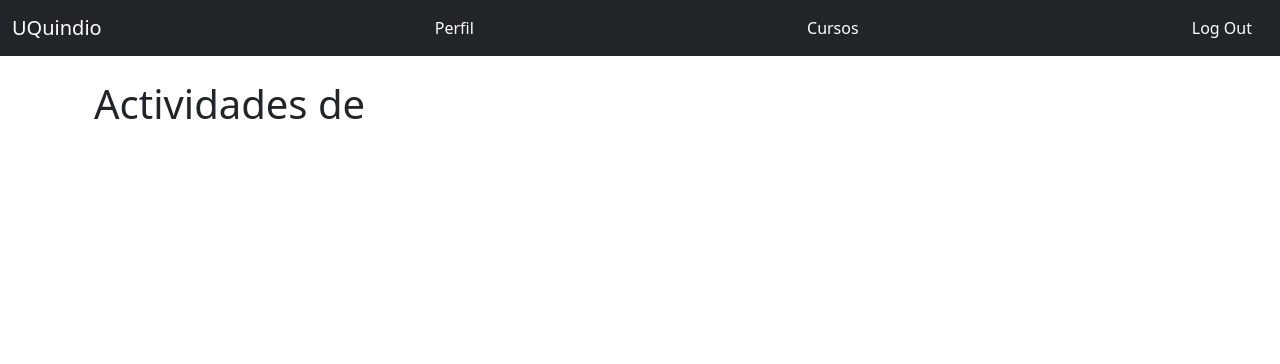
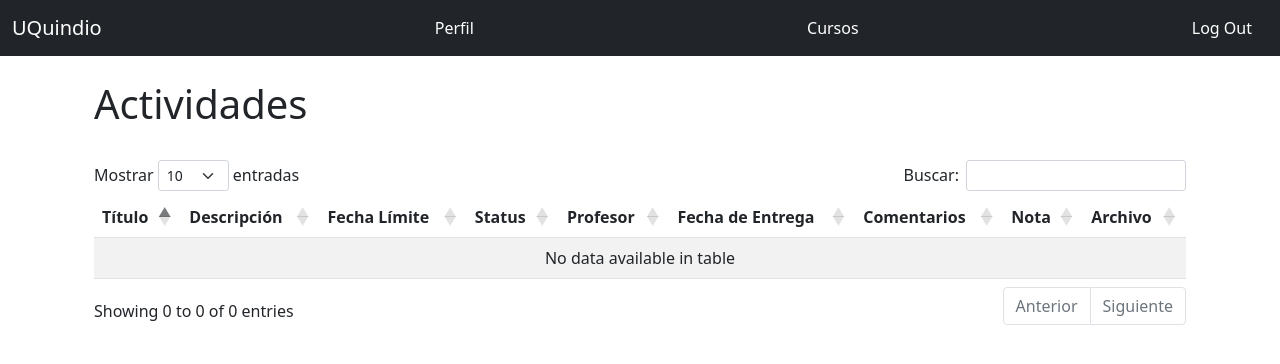
Before and after one commit to Ang3l1t0/proyecto_mintic, a Flask app: page /activities/1 in a window 1280 px wide. Shown: the top 364 px of the page. Run offline with Flask 2, Linux system fonts and the light colour scheme; a user stored in the database is signed in; data comes from the database, SQL or seed files in the repository; both versions use the stored data as it was after the commit; some libraries are stand-ins or nearby versions.

Commit message:
teacher grade

```diff
--- a/app.py
+++ b/app.py
@@ -1,8 +1,8 @@
 from flask import Flask, render_template, redirect, url_for, session, flash, request, send_file
 from flask_moment import Moment
 from flask_wtf import FlaskForm
-from wtforms import StringField, SubmitField, PasswordField, BooleanField, ValidationError, FileField, TextAreaField
-from wtforms.validators import DataRequired, Length, Email, Regexp, EqualTo
+from wtforms import StringField, SubmitField, PasswordField, BooleanField, ValidationError, FileField, TextAreaField,  DecimalField
+from wtforms.validators import DataRequired, Length, Email, Regexp, EqualTo, NumberRange
 import os
 from flask_sqlalchemy import SQLAlchemy
 from flask_migrate import Migrate
@@ -213,6 +213,12 @@ class SubmitHomework(FlaskForm):
     comment = TextAreaField('Comentarios')
     submit = SubmitField('Enviar')
 
+class GradeForm(FlaskForm):
+    grade =  DecimalField('Nota', validators=[NumberRange(max=5)])
+    submit = SubmitField('Enviar')
+
+
+
 @app.errorhandler(404)
 def page_not_found(e):
     return render_template('404.html'), 404
@@ -271,8 +277,7 @@ def edit_profile():
 @login_required
 @require_role(role="Student")
 def courses(username):
-    user = User.query.filter(User.username==username).first()
-    result = db.session.execute('Select students.name, courses.name As course, teachers.name As teacher, homework.title As homework, enrollment.id As enrollment From courses Inner Join enrollment On courses.id = enrollment.course_id Inner Join students On students.id = enrollment.student_id Inner Join teachers On teachers.id = courses.teacher_id Inner Join homework On enrollment.id = homework.enrollment_id Where students.username = :val', {'val': current_user.username})
+    result = db.session.execute('Select courses.name As course, courses.code As course_code, courses.about As course_about, teachers.name As teacher_name, teachers.last_name As teacher_last_name, students.username, enrollment.id As enrollment From students Inner Join enrollment On students.id = enrollment.student_id Inner Join courses On courses.id = enrollment.course_id Inner Join teachers On teachers.id = courses.teacher_id Where students.username = :val', {'val': current_user.username})
     #print([row[0] for row in result])
 
     return render_template('courses.html', result=result)
@@ -281,7 +286,7 @@ def courses(username):
 @login_required
 @require_role(role="Student")
 def activities(enrollment_id):
-    result = db.session.execute('Select courses.name As course, teachers.name As teacher, homework.title As homework, enrollment.id As enrollment, homework.description, homework.status, homework.limit_date, homework.student_comment, homework.grade, homework.date_sent, homework.file_url, homework.id From courses Inner Join enrollment On courses.id = enrollment.course_id Inner Join students On students.id = enrollment.student_id Inner Join teachers On teachers.id = courses.teacher_id Inner Join homework On enrollment.id = homework.enrollment_id Where enrollment.id = :val', {'val': enrollment_id})
+    result = db.session.execute('Select courses.name As course, teachers.name As teacher_name, teachers.last_name As teacher_last_name, homework.title As homework, enrollment.id As enrollment, homework.description, homework.status, homework.limit_date, homework.student_comment, homework.grade, homework.date_sent, homework.file_url, homework.id From courses Inner Join enrollment On courses.id = enrollment.course_id Inner Join students On students.id = enrollment.student_id Inner Join teachers On teachers.id = courses.teacher_id Inner Join homework On enrollment.id = homework.enrollment_id Where enrollment.id = :val', {'val': enrollment_id})
 
     return render_template('activities.html', result=result, enrollment_id=enrollment_id)
 
@@ -376,9 +381,26 @@ def courses_teacher(username):
 @login_required
 @require_role(role="Teacher")
 def teacher_activities(teacher_id, course_id):
-    result = db.session.execute('Select teachers.id, courses.id As courses_id, homework.title As homework_title, homework.description As homework_description, homework.student_comment As homework_student_comment, students.name As students_name, students.last_name As students_last_name, homework.limit_date As homework_limit_date, homework.status As homework_status, homework.grade As homework_grade, homework.date_sent As homework_date_sent, homework.id As homework_id, homework.file_url As homework_file_url From enrollment Inner Join courses On courses.id = enrollment.course_id Inner Join homework On enrollment.id = homework.enrollment_id Inner Join teachers On teachers.id = courses.teacher_id Inner Join students On students.id = enrollment.student_id Where teachers.id = :val And courses.id = :val2', {'val': teacher_id, 'val2': course_id})
-    return render_template('teacher_activities.html', result=result, course_id=course_id)
+    result = db.session.execute('Select teachers.id, courses.name As course_name, courses.code As course_code, courses.id As courses_id, homework.title As homework_title, homework.description As homework_description, homework.student_comment As homework_student_comment, students.name As students_name, students.last_name As students_last_name, homework.limit_date As homework_limit_date, homework.status As homework_status, homework.grade As homework_grade, homework.date_sent As homework_date_sent, homework.id As homework_id, homework.file_url As homework_file_url From enrollment Inner Join courses On courses.id = enrollment.course_id Inner Join homework On enrollment.id = homework.enrollment_id Inner Join teachers On teachers.id = courses.teacher_id Inner Join students On students.id = enrollment.student_id Where teachers.id = :val And courses.id = :val2', {'val': teacher_id, 'val2': course_id})
+    return render_template('teacher_activities.html', result=result, teacher_id=teacher_id, course_id=course_id)
 
+@app.route('/grade/<int:teacher_id>/<int:course_id>/<int:homework_id>', methods=['GET', 'POST'])
+@login_required
+@require_role(role="Teacher")
+def teacher_grade(teacher_id, course_id, homework_id):
+    form = GradeForm()
+    homework = Homework.query.filter(Homework.id==homework_id).first()
+    homework_name = homework.title
+    if request.method == 'POST':
+        homework.status = "Entregado y Calificado"
+        homework.grade = form.grade.data
+        db.session.add(homework)
+        db.session.commit()
+        flash('Actividad calificada correctamente')
+        return redirect(url_for('teacher_activities', teacher_id=teacher_id, course_id=course_id))
+       # db.session.commit()
+        #db.session.execute('UPDATE homework Set file_url = :val, status = "Entregado" Where id = :val', {'val': filename, 'val': id})
+    return render_template('teacher_grade.html', form=form, homework=homework, homework_name=homework_name)
 
 @app.route('/logout')
 @login_required
--- a/templates/activities.html
+++ b/templates/activities.html
@@ -1,66 +1,72 @@
 {% extends "base.html" %}
-{% block head %}
-  {{ super() }}
-  <style type="text/css">
-  .row{
-    background-color: rgb(136, 245, 136);
-  }
-  .col-md-6{
-    background-color: lightgrey;
 
-    border: 15px solid green;
 
-  }
+{% block page_content %}
 
-  </style>
+<div class="page-header">
+  <h1>Actividades </h1>
+</div>
+<br/>
+
+  <table id="data" class="table table-striped">
+    <thead>
+      <tr>
+        <th>Título</th>
+        <th>Descripción</th>
+        <th>Fecha Límite</th>
+        <th>Status</th>
+        <th>Profesor</th>
+        <th>Fecha de Entrega</th>
+        <th>Comentarios</th>
+        <th>Nota</th>
+        <th>Archivo</th>
+      </tr>
+    </thead>
+    <tbody>
+      {% for homework in result %}
+        <tr>
+          <td>{{ homework.homework }}</td>
+          <td>{{ homework.description }}</td>
+          <td>{{ homework.limit_date }}</td>
+          <td>{{ homework.status }}</td>
+          <td>{{ homework.teacher_name }} {{ homework.teacher_last_name }}</td>
+          <td>{{ homework.date_sent }}</td>
+          <td>{{ homework.student_comment }}</td>
+          <td>{{ homework.grade}}</td>
+          <td>{{ homework.file_url}} {% if homework.file_url %}
+            <a href="{{ url_for('download_file', homework_id=homework.id)}}">
+              <span class="btn btn-dark btn-sm">Descargar</span>
+            </a>{% endif %}
+            {% if homework.status != "Entregado y Calificado" %}
+            <a href="{{ url_for('upload', homework_id=homework.id, enrollment_id=enrollment_id) }}">
+              <span class="btn btn-warning btn-sm">Enviar</span>
+            </a>
+            {% endif %}
+            </td>
+
+        </tr>
+      {% endfor %}
+    </tbody>
+  </table>
 {% endblock %}
 
-{% block page_content %}
-<div class="page-header">
-    <h1>Actividades de {{ course }} </h1>
-</div>
-{% for homework in result %}
-  {% if homework.status == 'No entregado' %}
-    <div class="card">
-        <h5 class="card-header">{{ homework.homework }} </h5>
-            <div class="card-body">
-                <h6 class="card-title">Status: {{ homework.status }}   Fecha Limite: {{ homework.limit_date }}</h6>
-
-                    <p class= "card-text">
-                    {{ homework.description }}
-                    </p>
-                  <p class= "card-text">
-                    Profesor: {{ homework.teacher }}
-                  </p>
-
-                  <a href="{{ url_for('upload', homework_id=homework.id, enrollment_id=enrollment_id) }}">
-                    <span class="btn btn-primary">Enviar Actividad</span>
-                  </a>
-  {% else %}
-
-
-  <div class="card">
-    <h5 class="card-header">{{ homework.homework }} </h5>
-        <div class="card-body">
-            <h6 class="card-title">Status: {{ homework.status }} Fecha Envio: {{ homework.date_sent }}</h6>
-
-                <p class= "card-text">
-                {{ homework.description }}
-                </p>
-              <p class= "card-text">
-                Profesor: {{ homework.teacher }}
-              </p>
-              <p class= "card-text">
-                Comentarios Estudiante: {{ homework.student_comment }}
-              </p>
-              <a href="{{ url_for('download_file', homework_id=homework.id)}}">
-                <span class="btn btn-primary">Archivo Subido</span>
-              </a>
-
-            </div>
-
-    </div>
-    <br/>
-    {% endif %}
-    {% endfor %}
+{% block scripts %}
+<script>
+  $(document).ready(function () {
+    $('#data').DataTable({
+      "language":
+      {
+        "search": "Buscar:",
+        "lengthMenu":     "Mostrar _MENU_ entradas",
+        "info":           "Mostrando _START_ a _END_ de _TOTAL_ entradas",
+        "paginate": {
+          "first":      "Primero",
+          "last":       "Ultimo",
+          "next":       "Siguiente",
+          "previous":   "Anterior"
+      },
+      }
+    })
+  });
+</script>
 {% endblock %}
--- a/templates/edit_profile.html
+++ b/templates/edit_profile.html
@@ -51,7 +51,7 @@
                             <div class="col-md-6 offset-md-4">
                                 <!-- llamando boton submit del form  -->
 
-                                {{ form.submit(class="btn btn-primary")}}
+                                {{ form.submit(class="btn btn-warning")}}
 
                             </div>
                     </div>
--- a/templates/user.html
+++ b/templates/user.html
@@ -12,7 +12,7 @@
 <h3>Edad: {{ user.age }}</h3>
 
 {% if user == current_user %}
-<a class="btn btn-primary" href="{{ url_for('edit_profile') }}">
+<a class="btn btn-warning" href="{{ url_for('edit_profile') }}">
  Editar Perfil
 </a>
 {% endif %}
```
Also changed, not shown: templates/courses.html (+7 -3 lines), templates/teacher_activities.html (+3 -5 lines), templates/teacher_grade.html (added, +42 -0 lines), templates/upload.html (+1 -12 lines), grades.sqlite, 2 other files.
